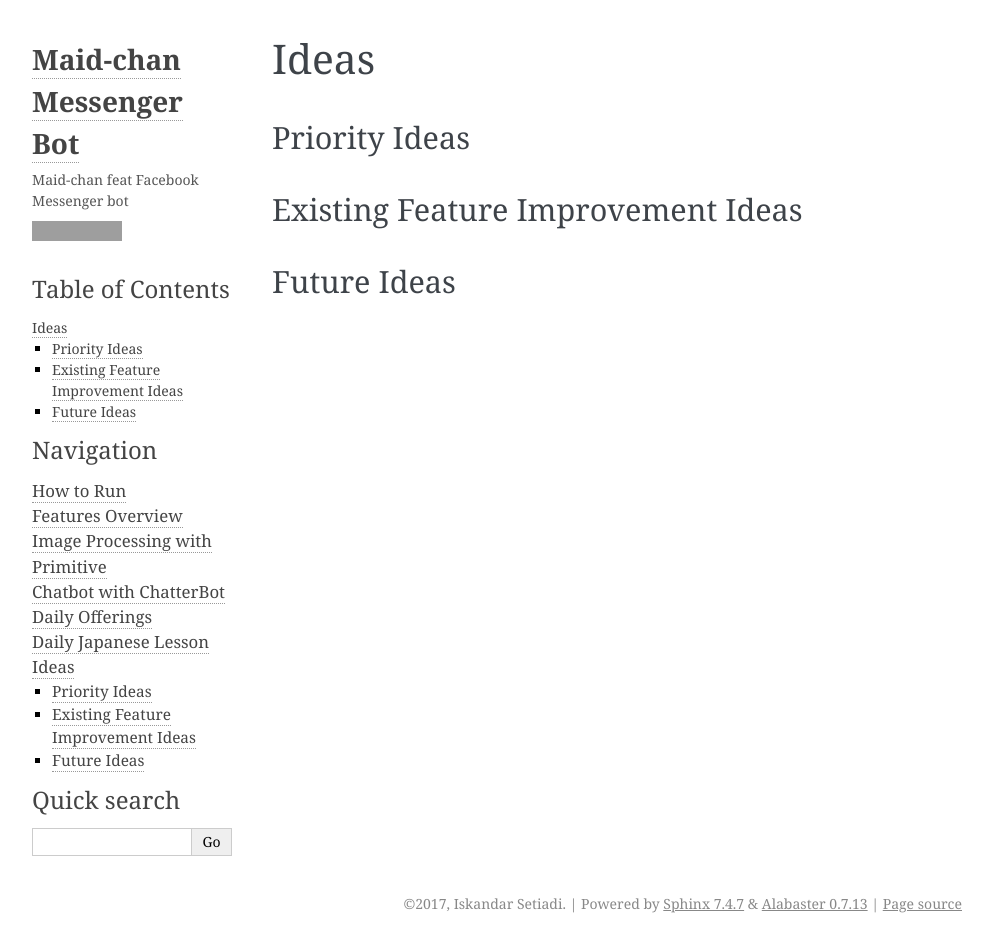
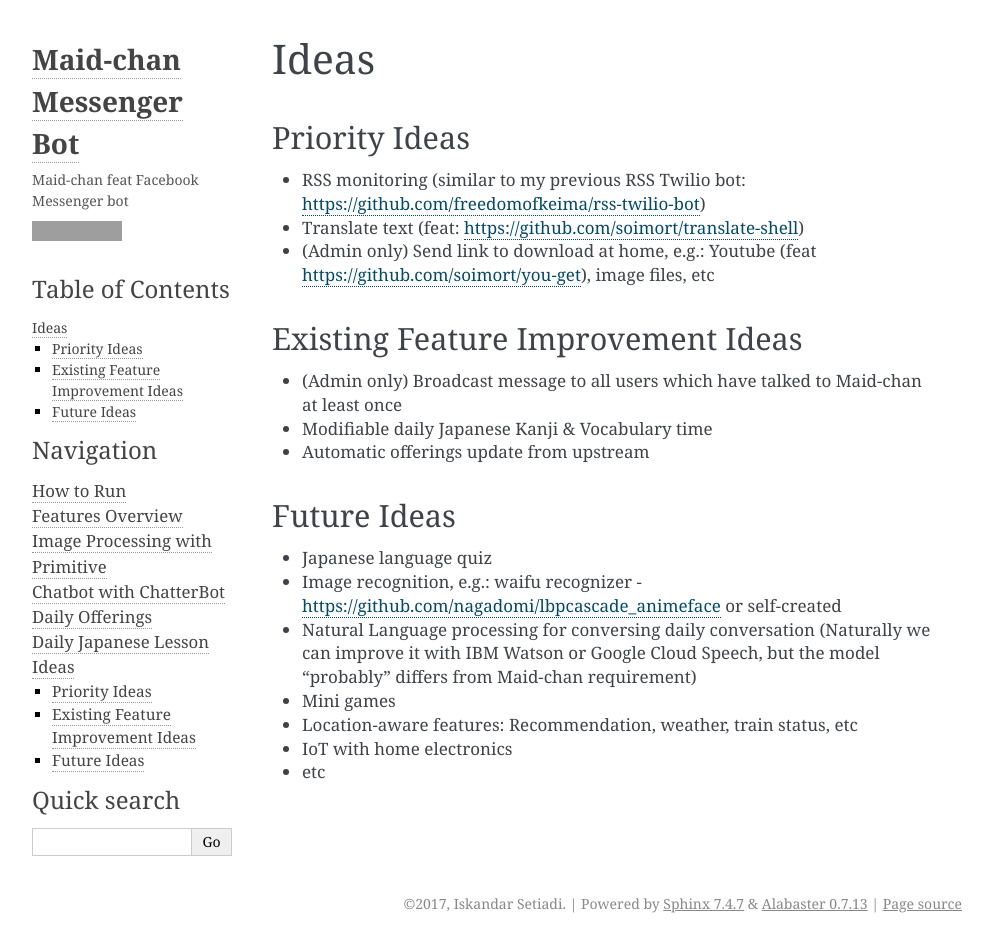
Before and after one commit to freedomofkeima/messenger-maid-chan, a Sphinx documentation site: the page built from docs/idea.rst, in a window 1280 px wide. Shown: the whole page, without its empty margins (148-1141 px from the left). Built offline with Sphinx 7.4.7, drawn with Linux system fonts in a browser that asks for light colours; grey boxes are pictures that could not be loaded.

```diff
--- a/docs/idea.rst
+++ b/docs/idea.rst
@@ -5,8 +5,24 @@ Ideas
 Priority Ideas
 --------------
 
+- RSS monitoring (similar to my previous RSS Twilio bot: https://github.com/freedomofkeima/rss-twilio-bot)
+- Translate text (feat: https://github.com/soimort/translate-shell)
+- (Admin only) Send link to download at home, e.g.: Youtube (feat https://github.com/soimort/you-get), image files, etc
+
 Existing Feature Improvement Ideas
 ----------------------------------
 
+- (Admin only) Broadcast message to all users which have talked to Maid-chan at least once
+- Modifiable daily Japanese Kanji & Vocabulary time
+- Automatic offerings update from upstream
+
 Future Ideas
 ------------
+
+- Japanese language quiz
+- Image recognition, e.g.: waifu recognizer - https://github.com/nagadomi/lbpcascade_animeface or self-created
+- Natural Language processing for conversing daily conversation (Naturally we can improve it with IBM Watson or Google Cloud Speech, but the model "probably" differs from Maid-chan requirement)
+- Mini games
+- Location-aware features: Recommendation, weather, train status, etc
+- IoT with home electronics
+- etc
--- a/docs/setup.rst
+++ b/docs/setup.rst
@@ -12,7 +12,7 @@ Maid-chan Installation
 
 .. code-block:: bash
 
-   git clone https://github.com/freedomofkeima/messenger-maid-chan.git
+   $ git clone https://github.com/freedomofkeima/messenger-maid-chan.git
 
 2. You need to fill Facebook token information in `maidchan/config.py` based on `maidchan/config.py.example`.
 
```
Also changed, not shown: other parts of docs/setup.rst (+0 -1 lines), README.md (+11 -10 lines), docs/chatbot.rst (+39 -2 lines), docs/primitive.rst (+34 -4 lines).
